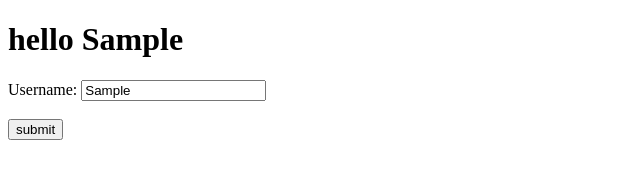
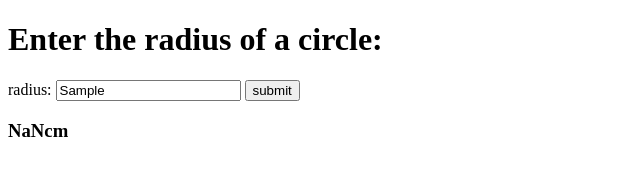
Before and after one commit to THABOR7677/JavaScript-Project, a plain HTML site: page index.html in a window 1280 px wide. Both pictures are taken after typing "Sample" into the empty fields and a click on the button "submit". Shown: the whole page, without its empty margins (0-640 px from the left). Drawn offline with Linux system fonts and the light colour scheme.

Commit message:
JavaScript

```diff
--- a/index.html
+++ b/index.html
@@ -7,11 +7,11 @@
     <link rel="stylesheet" href="style.css">
 </head>
 <body>
-    <h1 id="myH1">Welcome</h1>
-
-    <label>Username: </label>
-    <input id="myText"><br><br>
+    <h1 id="myH1">Enter the radius of a circle: </h1>
+    <label>radius: </label>
+    <input type="text" id="myText">
     <button id="mySubmit">submit</button>
+    <h3 id="myH3"></h3>
 
     <script src="index.js"></script>
 </body>
--- a/index.js
+++ b/index.js
@@ -23,9 +23,39 @@
 
 // How to accept user Input
 
-let username;
+// let username;
+
+// document.getElementById("mySubmit").onclick = function(){
+//     username = document.getElementById("myText").value;
+//     document.getElementById("myH1").textContent = `hello ${username}`
+// }
+
+// type Coversion = Change the datatype of value to another( Strings, numbers, booleans)
+
+// let x = "Burgar";
+// let y = "Burgar";
+// let z = "Burgar";
+
+// x = Number(x);
+// y = String(y);
+// z = Boolean(z);
+
+
+// console.log(x, typeof x)
+// console.log(y, typeof y)
+// console.log(z, typeof z)
+
+
+// Const = a variable that cant be changed
+
+const PI = 3.14159;
+let radius;
+let circumference;
+
 
 document.getElementById("mySubmit").onclick = function(){
-    username = document.getElementById("myText").value ;
-    document.getElementById("myH1").textContent = `hello ${username}`
+    radius = document.getElementById("myText").value;
+    radius = Number(radius);
+    circumference = 2 * PI * radius;
+    document.getElementById("myH3").textContent = circumference + "cm"
 }
```
